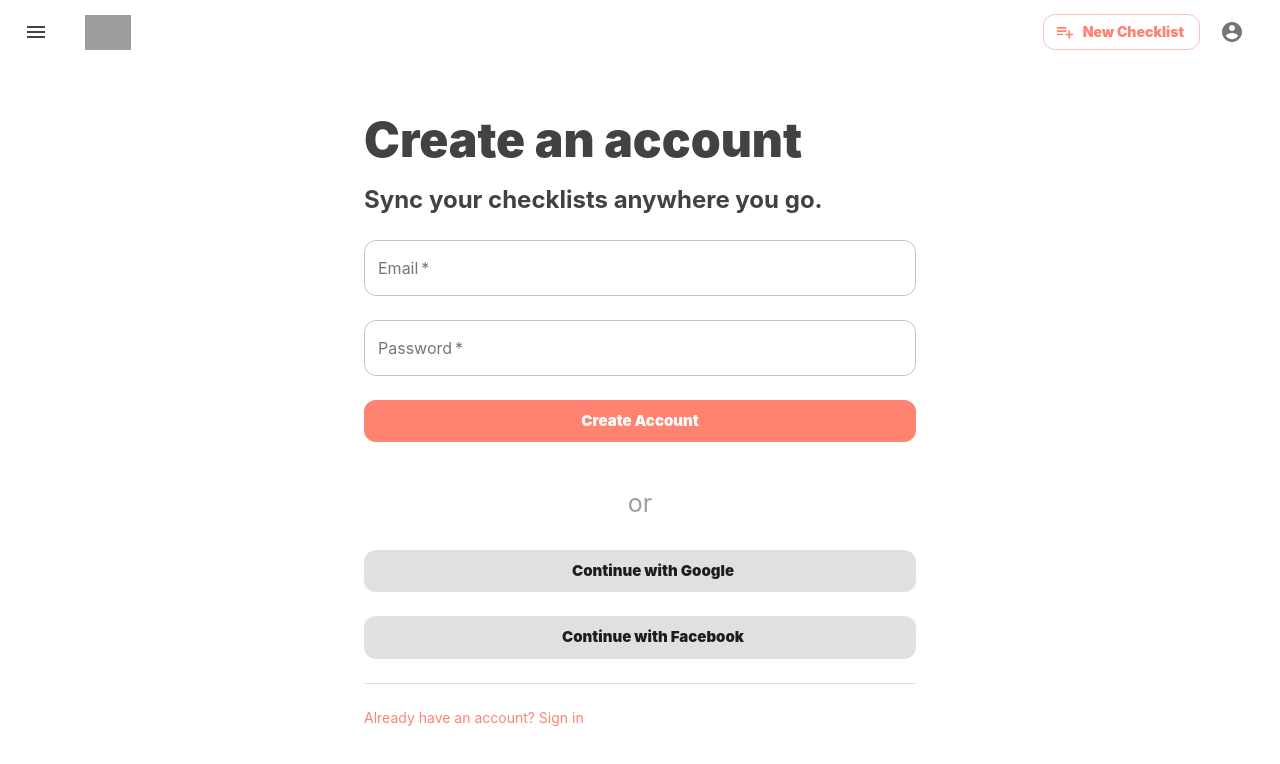
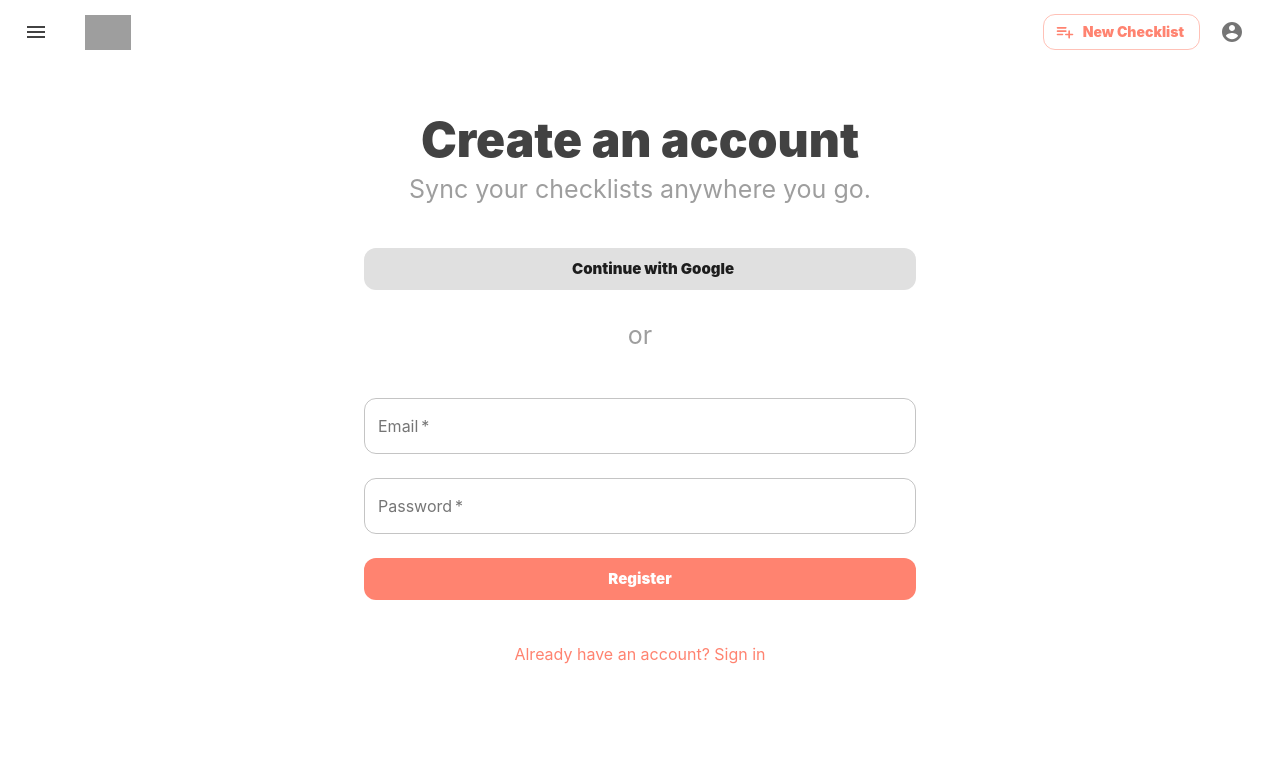
Before and after one commit to kennethlng/nmbo-app, a Next.js app: page /signup in a window 1280 px wide. Shown: the top 764 px of the page. Built offline with nearby package versions, Linux system fonts and the light colour scheme; no server answers; grey boxes are pictures that could not be loaded.

Commit message:
Streamlined signup page to handle login success and error

```diff
--- a/src/pages/signup.jsx
+++ b/src/pages/signup.jsx
@@ -1,144 +1,80 @@
 import App from '../components/App';
-import React, { useEffect, useState } from 'react';
+import React, { useContext, useEffect } from 'react';
 import * as ROUTES from '../constants/routes';
 import * as META from '../constants/meta';
-import * as METHODS from '../constants/methods';
-import * as TOAST from '../constants/toast'
-import * as EVENTS from '../constants/events'
 import * as PAGE_TITLE from '../constants/pageTitle'
-import * as CONTENT_TYPE from '../constants/contentType'
-import * as CONTENT_ID from '../constants/contentId'
+import * as ERROR_CODES from '../constants/errorCodes'
 import { useRouter } from 'next/router';
-import { auth, firebase } from '../lib/firebase'
+import { firebase } from '../lib/firebase'
 import Head from 'next/head'
-import * as EmailValidator from 'email-validator'
-import { toast } from 'react-toastify'
 import { makeStyles } from '@material-ui/core/styles'
 import Typography from '@material-ui/core/Typography'
-import TextField from '@material-ui/core/TextField';
-import Button from '@material-ui/core/Button';
 import Grid from '@material-ui/core/Grid';
 import Container from '@material-ui/core/Container'
-import Link from '@material-ui/core/Link';
-import Divider from '@material-ui/core/Divider';
 import SignUpWithGoogleButton from '../components/SignUpWithGoogleButton';
 import SignUpWithFacebookButton from '../components/SignUpWithFacebookButton';
+import SignUpWithEmailAndPasswordForm from '../components/SignUpWithEmailAndPasswordForm';
+import SignInLink from '../components/SignInLink';
+import { AppStateContext } from '../components/AppState';
 
 const useStyles = makeStyles(theme => ({
-    form: {
-        width: '100%',
-        marginTop: theme.spacing(1),
-    },
-    submit: {
-        margin: theme.spacing(2, 0, 2)
+    body: {
+        marginTop: theme.spacing(3),
     }
 }))
 
 export default function SignUp() {
     const router = useRouter();
     const classes = useStyles();
-    const [email, setEmail] = useState('');
-    const [password, setPassword] = useState('');
-    const [loading, setLoading] = useState(false);
-    const [emailHelp, setEmailHelp] = useState('');
-    const [passwordHelp, setPasswordHelp] = useState('');
+    const appState = useContext(AppStateContext);
 
     useEffect(() => {
         // Log event for page view
-        firebase.analytics().logEvent(EVENTS.PAGE_VIEW, {
+        firebase.analytics().logEvent('page_view', {
             page_path: router.pathname,
             page_title: PAGE_TITLE.SIGN_UP,
             page_location: window.location.href
         })
     }, [])
 
-    const handleSubmit = (e) => {
-        e.preventDefault();
+    const handleSuccess = (result) => {
+        var user = result.user;
 
-        // Log event for sign up button click
-        firebase.analytics().logEvent('select_content', {
-            content_id: CONTENT_ID.SIGN_UP_PAGE_SIGN_UP_BUTTON,
-            content_type: CONTENT_TYPE.BUTTON
-        })
+        console.log("Account linking success: ", user);
 
-        if (loading) return;
+        // Snackbar
+        appState.setSnackbarMessage("You're signed in!");
+        appState.setSnackbarOpen(true);
 
-        // Validate email
-        if (!EmailValidator.validate(email)) {
-            setEmailHelp('Please enter a valid email');
-            return
+        // Push to home route
+        router.push(ROUTES.HOME);
     }
 
-        setLoading(true);
+    const handleError = (error) => {
+        // Handle Errors here.
+        var errorCode = error.code;
+        var errorMessage = error.message;
 
-        // Link email and password
-        var credential = firebase.auth.EmailAuthProvider.credential(email, password);
-        auth.currentUser.linkWithCredential(credential)
-        .then(function(usercred) {
-            var user = usercred.user;
-            console.log("Account linking success", user);
+        console.log("Error linking anonymous account: ", error)
 
-            // Analytics: Log sign-up event
-            firebase.analytics().logEvent(EVENTS.SIGN_UP, {
-                method: METHODS.PASSWORD
-            })
-
-            setLoading(false);
-
-            toast('Account created!', {
-                autoClose: TOAST.autoClose,
-                hideProgressBar: true
-            })
-
-            // Push route
-            router.push(ROUTES.HOME)
-        }).catch(function (error) {
-            // console.log("Account linking error", error);
-            var errorMessage = error.message;
-            var errorCode = error.code;
-
-            // Log event for error code and message
-            firebase.analytics().logEvent(EVENTS.SIGN_UP_ERROR, {
-                error_code: errorCode,
-                error_message: errorMessage
-            })
-
-            setPasswordHelp(errorMessage);
-
-            // toast('Something went wrong!', {
-            //     autoClose: TOAST.autoClose,
-            //     hideProgressBar: true
-            // })
-
-            setLoading(false);
-        });
+        // Snackbar
+        switch (errorCode) {
+            case ERROR_CODES.EMAIL_ALREADY_IN_USE:
+                appState.setSnackbarMessage("This email address is already in use.");
+                break;
+            case ERROR_CODES.CREDENTIAL_ALREADY_IN_USE:
+                appState.setSnackbarMessage("This email address is already in use.");
+                break;
+            case ERROR_CODES.WEAK_PASSWORD:
+                appState.setSnackbarMessage("Password should be at least 6 characters.")
+                break;
+            case ERROR_CODES.PROVIDER_ALREADY_LINKED:
+                appState.setSnackbarMessage("You are already logged in.");
+                break;
+            default:
+                appState.setSnackbarMessage("Oops! Something went wrong.");
         }
-
-    const handleEmailChange = (e) => {
-        setEmail(e.target.value);
-        setEmailHelp('');
-    }
-
-    const handlePasswordChange = (e) => {
-        setPassword(e.target.value);
-        setPasswordHelp('');
-    }
-
-    const handleSignInClick = () => {
-        // Log event for button click
-        firebase.analytics().logEvent('select_content', {
-            content_id: CONTENT_ID.SIGN_UP_PAGE_SIGN_IN_BUTTON,
-            content_type: CONTENT_TYPE.BUTTON
-        })
-
-        // Push route
-        router.push(ROUTES.SIGN_IN)
-    }
-
-    const handleEnterKeyPress = (e) => {
-        if (e.key === "Enter") {
-            handleSubmit();
-        }
+        appState.setSnackbarOpen(true);
     }
 
     return (
@@ -152,77 +88,42 @@ export default function SignUp() {
                 <meta property="twitter:title" content={META.SIGN_UP_TITLE} />
             </Head>
             <Container maxWidth="sm">
-                <Typography component="h1" variant="h3" paragraph>
+                <Typography component="h1" variant="h3" align="center">
                     Create an account
                 </Typography>
-                <Typography component="h3" variant="h5">
+                <Typography component="h3" variant="subtitle1" align="center">
                     Sync your checklists anywhere you go.
                 </Typography>
-                <form className={classes.form} onSubmit={handleSubmit}>
-                    <TextField
-                        variant="outlined"
-                        required
-                        margin="normal"
-                        fullWidth
-                        label="Email"
-                        name="email"
-                        autoComplete="email"
-                        disabled={loading}
-                        helperText={emailHelp}
-                        error={emailHelp === '' ? false : true}
-                        onChange={handleEmailChange}
+                <Grid container spacing={3} className={classes.body}>
+                    <Grid item xs={12}>
+                        <SignUpWithGoogleButton
+                            onSuccess={handleSuccess}
+                            onError={handleError}
                         />
-                    <TextField
-                        variant="outlined"
-                        required
-                        margin="normal"
-                        fullWidth
-                        type="password"
-                        label="Password"
-                        name="password"
-                        autoComplete="password"
-                        disabled={loading}
-                        helperText={passwordHelp}
-                        error={passwordHelp === '' ? false : true}
-                        onChange={handlePasswordChange}
+                    </Grid>
+                    {/* <Grid item xs={12}>
+                        <SignUpWithFacebookButton
+                            onSuccess={handleSuccess}
+                            onError={handleError}
                         />
-                    <Grid container spacing={3}>
-                        <Grid item xs={12}>
-                            <Button
-                                className={classes.submit}
-                                type="submit"
-                                variant="contained"
-                                color="primary"
-                                size="large"
-                                fullWidth
-                                disableElevation
-                                disableRipple
-                                disabled={loading}
-                            >
-                                Create Account
-                            </Button>
-                        </Grid>
+                    </Grid> */}
                     <Grid item xs={12}>
                         <Typography variant="subtitle1" align="center">
                             or
                         </Typography>
                     </Grid>
                     <Grid item xs={12}>
-                            <SignUpWithGoogleButton/>
+                        <SignUpWithEmailAndPasswordForm
+                            onSuccess={handleSuccess}
+                            onError={handleError}
+                        />
                     </Grid>
                     <Grid item xs={12}>
-                            <SignUpWithFacebookButton/>
-                        </Grid>
-                        <Grid item xs={12}>
-                            <Divider/>
-                        </Grid>
-                        <Grid item xs={12}>
-                            <Link variant="body2" onClick={handleSignInClick}>
-                                Already have an account? Sign in
-                            </Link>
+                        <Typography align="center">
+                            <SignInLink/>
+                        </Typography>
                     </Grid>
                 </Grid>
-                </form>
             </Container>
         </App>
     )
```
Lines whose indentation alone changed are shown as unchanged.
